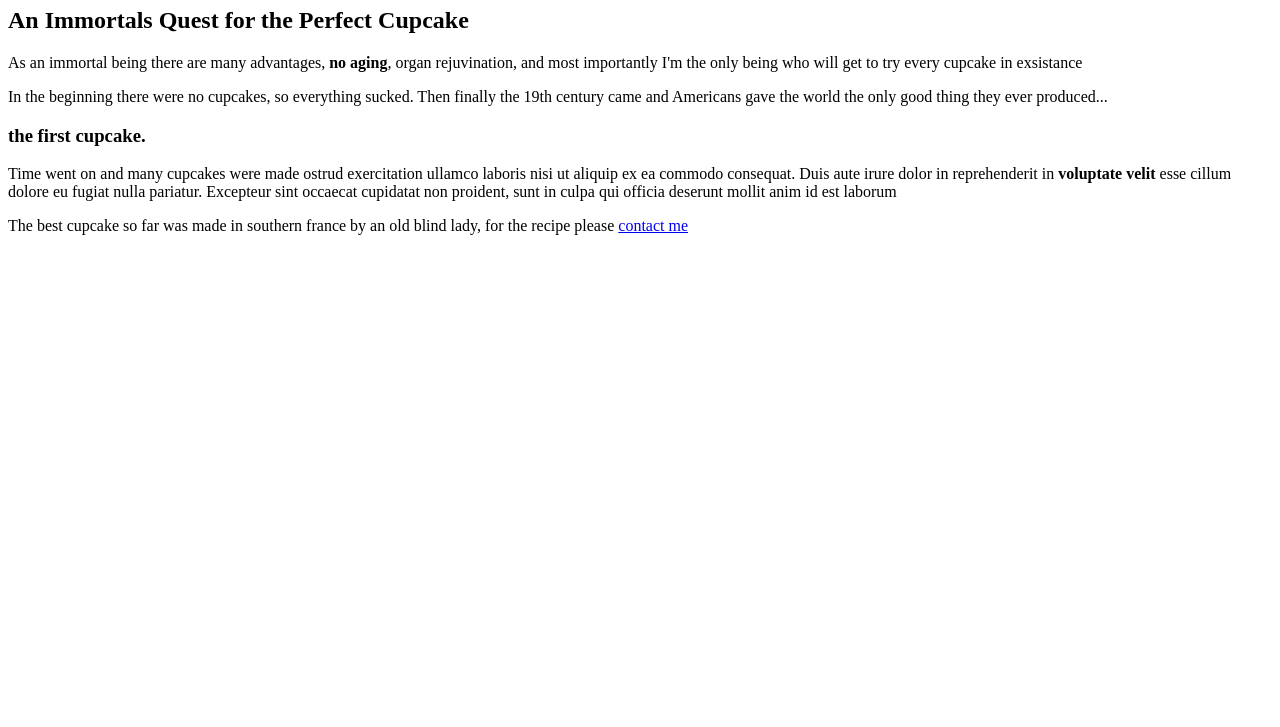
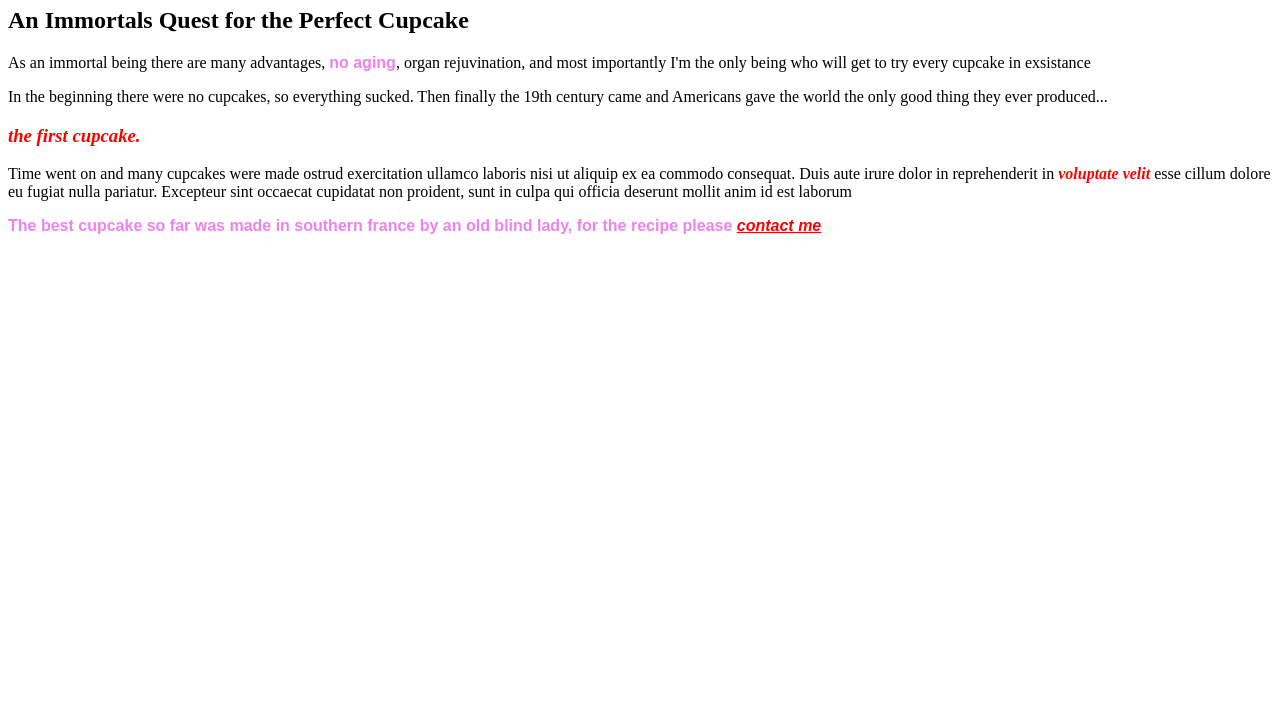
Before and after one commit to vstankatz/cupcake, a plain HTML site: page index.html in a window 1280 px wide. Shown: the part 73-800 px from the top of the page. Drawn offline with Linux system fonts and the light colour scheme.

Commit message:
added css

```diff
--- a/css/styles.css
+++ b/css/styles.css
@@ -0,0 +1,15 @@
+.flashy {
+  color: red;
+  font-style: italic;
+}
+
+.best {
+  color: violet;
+  font-weight: bold;
+  font-family: fantasy;
+}
+
+
+h1 .best {
+  font-size: 200px
+}
--- a/index.html
+++ b/index.html
@@ -1,7 +1,7 @@
 <!DOCTYPE html>
 <html lang="en" dir="ltr">
   <head>
-    <link rel="stylesheet" href="/css/styles.css">
+    <link rel="stylesheet" href="css/styles.css">
 
     <meta charset="utf-8">
 
@@ -13,7 +13,7 @@
 
 <h2>An Immortals Quest for the Perfect Cupcake</h2>
 
-<p>As an immortal being there are many advantages, <strong class=>no aging</strong>, organ rejuvination, and most importantly I'm the only being who will get to try every cupcake in exsistance</p>
+<p>As an immortal being there are many advantages, <strong class=best>no aging</strong>, organ rejuvination, and most importantly I'm the only being who will get to try every cupcake in exsistance</p>
 
 <p>In the beginning there were no cupcakes, so everything sucked. Then finally the 19th century came and Americans gave the world the only good thing they ever produced...</p>
 
```
